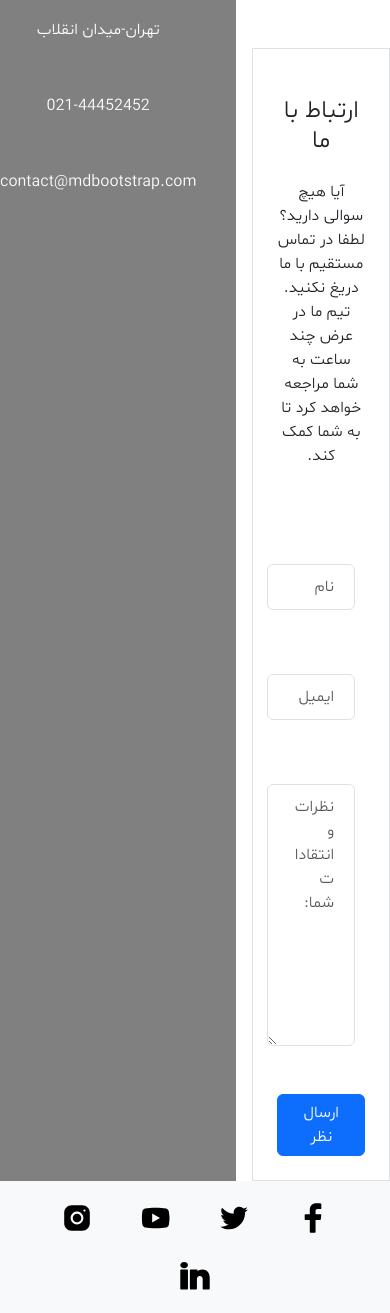
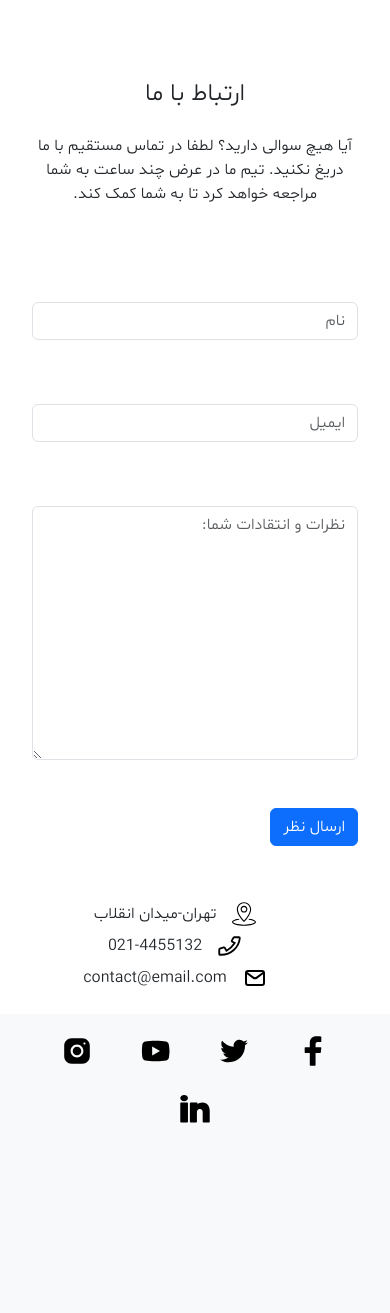
Before and after one commit to mejomba/m89_fastapi_project, a Python web app: template templates/contact_us.html in a window 390 px wide. Shown: the part 56-1369 px from the top of the page. After the commit the page ends 1179 px from the top, so only its background shows below. Run offline with Jinja, Linux system fonts and the light colour scheme; the template is opened without the code that fills it, so the values that code supplies are empty.

Commit message:
responsive contact_us

```diff
--- a/statics/css/contact_us.css
+++ /dev/null
@@ -1,36 +0,0 @@
-
-.wrapper {
-    display: grid;
-    grid-template-columns: 1fr 1fr;
-    grid-gap: 1rem;
-    margin: auto;
-}
-
-.container{
-    text-align: center;
-}
-
-.container h1{
-    font-weight: bold;
-    text-align: center;
-}
-
-.col-md-3{
-    text-align: center;
-    background-color: gray;
-    line-height: 60px;
-    left: 0;
-    top: 0;
-    bottom: 0;
-    box-sizing: border-box;
-    color: white;
-}
-
-.form-control {
-    display: block;
-    width: 100%;
-    padding: 10px 20px;
-    margin: center;
-    margin-left: 10px;
-    margin-right: 10px;
-}
--- a/templates/contact_us.html
+++ b/templates/contact_us.html
@@ -7,8 +7,9 @@
 {% endblock %}
 
 {% block content %}
-<div class="wrapper">
-    <div class="container mt-5 border border-rounded p-4">
+<div class="container">
+    <div class="row align-items-center m-2">
+    <div class="col-md-6 my-5">
       <h2 class="h1-responsive font-weight-bold text-center my-4">ارتباط با ما</h2>
       <p class="text-center w-responsive mx-auto mb-5">آیا هیچ سوالی دارید؟ لطفا در تماس مستقیم با ما دریغ نکنید. تیم ما در عرض چند ساعت به شما مراجعه خواهد کرد تا به شما کمک کند.</p>
       <br></br>
@@ -29,20 +30,31 @@
         </form>
     </div>
 
-    <div class="col-md-3 text-center">
-          <ul class="list-unstyled mb-0">
-              <i class="fas fa-map-marker-alt fa-2x"></i>
-                  <p>تهران-میدان انقلاب</p>
+    <div class="col-md-6 text-center">
+      <ul class="list-unstyled">
+          <li class="my-2">
+              <div class="d-flex justify-content-center align-items-center">
+                  <img src="../statics/images/address.svg" width="24" alt="address" class="ms-3">
+                  <span>تهران-میدان انقلاب</span>
+              </div>
+          </li>
+          <li class="my-2">
+              <div class="d-flex justify-content-center align-items-center">
+                  <img src="../statics/images/telephone.svg" width="24" alt="telephone" class="ms-3">
+                  <span>021-4455132</span>
+              </div>
+          </li>
+          <li class="my-2">
+              <div class="d-flex justify-content-center align-items-center">
+                  <img src="../statics/images/email.svg" width="24" alt="email" class="ms-3">
+                  <span>contact@email.com</span>
+              </div>
+          </li>
 
-              <i class="fas fa-phone mt-4 fa-2x"></i>
-                  <p>021-44452452</p>
-
-              <i class="fas fa-envelope mt-4 fa-2x"></i>
-                  <p>contact@mdbootstrap.com</p>
-
-          </ul>
+      </ul>
     </div>
   </div>
+</div>
 
 {% endblock %}
 
```
Also changed, not shown: statics/images/address.svg (added), statics/images/email.svg (added), statics/images/telephone.svg (added).
